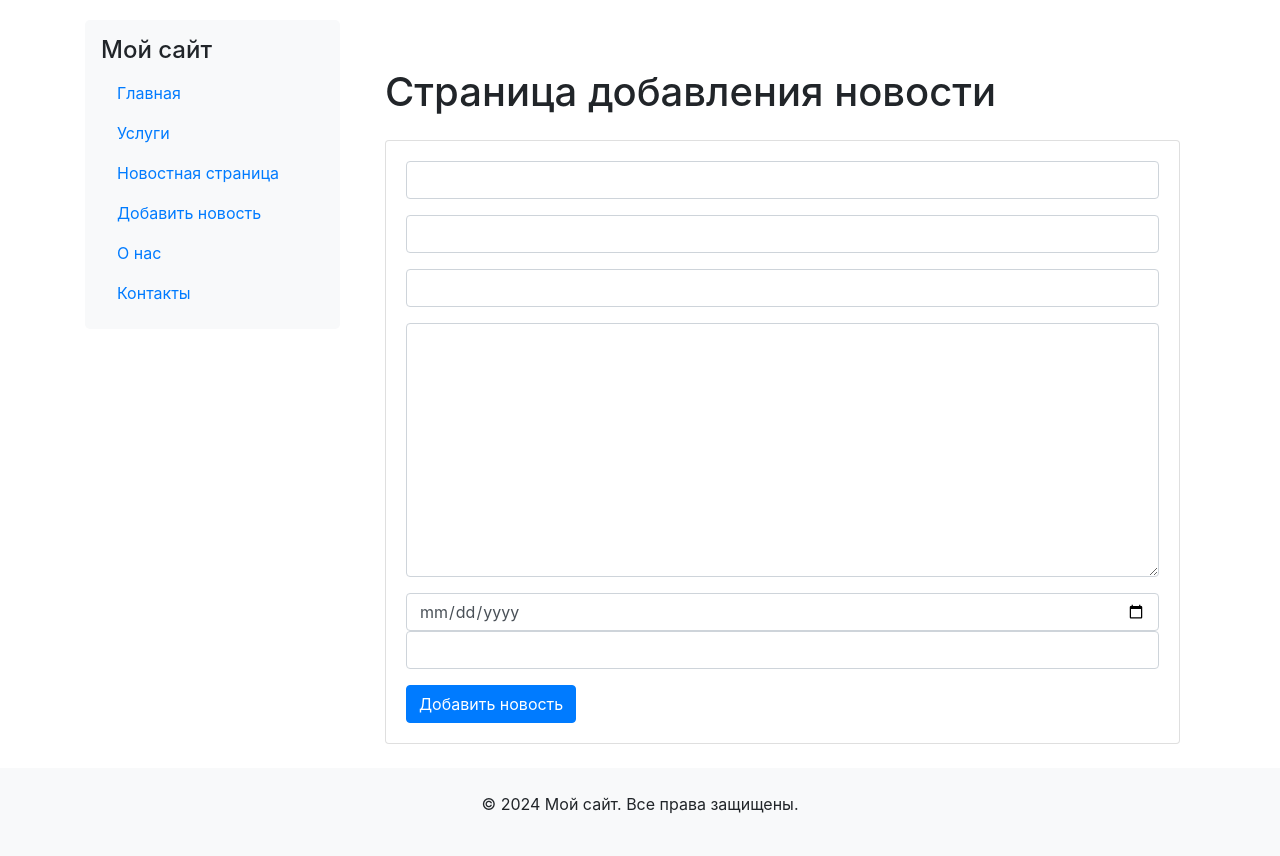
After one commit to Daniil0309/DJ01, a Django app: page /news/create_news in a window 1280 px wide. The commit adds this page. Run offline with Django 5.2, Linux system fonts and the light colour scheme; some libraries are stand-ins or nearby versions.

Commit message:
new DJ04

```diff
--- a/zerocoder/main/templates/main/menu.html
+++ b/zerocoder/main/templates/main/menu.html
@@ -11,6 +11,9 @@
             <a class="nav-link" href="{% url 'news_home' %}">Новостная страница</a>
         </li>
         <li class="nav-item">
+            <a class="nav-link" href="{% url 'add_news' %}">Добавить новость</a>
+        </li>
+        <li class="nav-item">
             <a class="nav-link" href="{% url 'about' %}">О нас</a>
         </li>
         <li class="nav-item">
--- /dev/null
+++ b/zerocoder/news/forms.py
@@ -0,0 +1,13 @@
+from .models import News_post
+from django.forms import ModelForm, TextInput, DateTimeInput, Textarea
+class News_postForm(ModelForm):
+    class Meta:
+        model = News_post
+        fields = ['user_name', 'title', 'short_description', 'text', 'pub_date']
+        widgets = {
+            'user_name': TextInput(attrs={'class': 'form-control'}),
+            'title': TextInput(attrs={'class': 'form-control'}),
+            'short_description': TextInput(attrs={'class': 'form-control'}),
+            'text': Textarea(attrs={'class': 'form-control'}),
+            'pub_date': DateTimeInput(attrs={'class': 'form-control'}),
+        }
--- /dev/null
+++ b/zerocoder/news/templates/news/add_news_post.html
@@ -0,0 +1,36 @@
+{% extends 'main/layoute.html' %}
+
+{% block title %}
+    Страница добавления новости
+{% endblock %}
+
+{% block content %}
+<div class="container mt-5">
+    <h1 class="mb-4">Страница добавления новости</h1>
+    <div class="card">
+        <div class="card-body">
+            <form method="post">
+				{% csrf_token %}
+                <div class="form-group mb-3">
+                    {{ form.user_name }}
+                </div>
+                <div class="form-group mb-3">
+					{{ form.title }}
+                </div>
+                <div class="form-group mb-3">
+					{{ form.short_description }}
+                </div>
+                <div class="form-group mb-3">
+					{{ form.text }}
+                </div>
+                <div class="form-group mb-3">
+                    <input type="date" class="form-control" >
+                    {{ form.pub_date }}
+                </div>
+                <button type="submit" class="btn btn-primary">Добавить новость</button>
+            </form>
+            {{ error }}
+        </div>
+    </div>
+</div>
+{% endblock %}
--- a/zerocoder/news/urls.py
+++ b/zerocoder/news/urls.py
@@ -3,4 +3,5 @@ from .import views
 
 urlpatterns = [
     path('', views.home, name='news_home'),
+    path('create_news',views.create_news, name='add_news'),
 ]
--- a/zerocoder/news/views.py
+++ b/zerocoder/news/views.py
@@ -1,7 +1,20 @@
-from django.shortcuts import render
+from django.shortcuts import render, redirect
 from .models import News_post
+from .forms import News_postForm
 
 # Create your views here.
 def home(request):
     news = News_post.objects.all()
     return render(request, 'news/news.html', {'news': news})
+
+def create_news(request):
+    error = ''
+    if request.method == 'POST':
+        form = News_postForm(request.POST)
+        if form.is_valid():
+            form.save()
+            return redirect('news_home')
+        else:
+            error = "Данные заполнены некорректно"
+    form = News_postForm()
+    return render(request, 'news/add_news_post.html', {'form': form, 'error': error})
```
Also changed, not shown: zerocoder/news/templates/news/news.html (+16 -8 lines), zerocoder/db.sqlite3.
